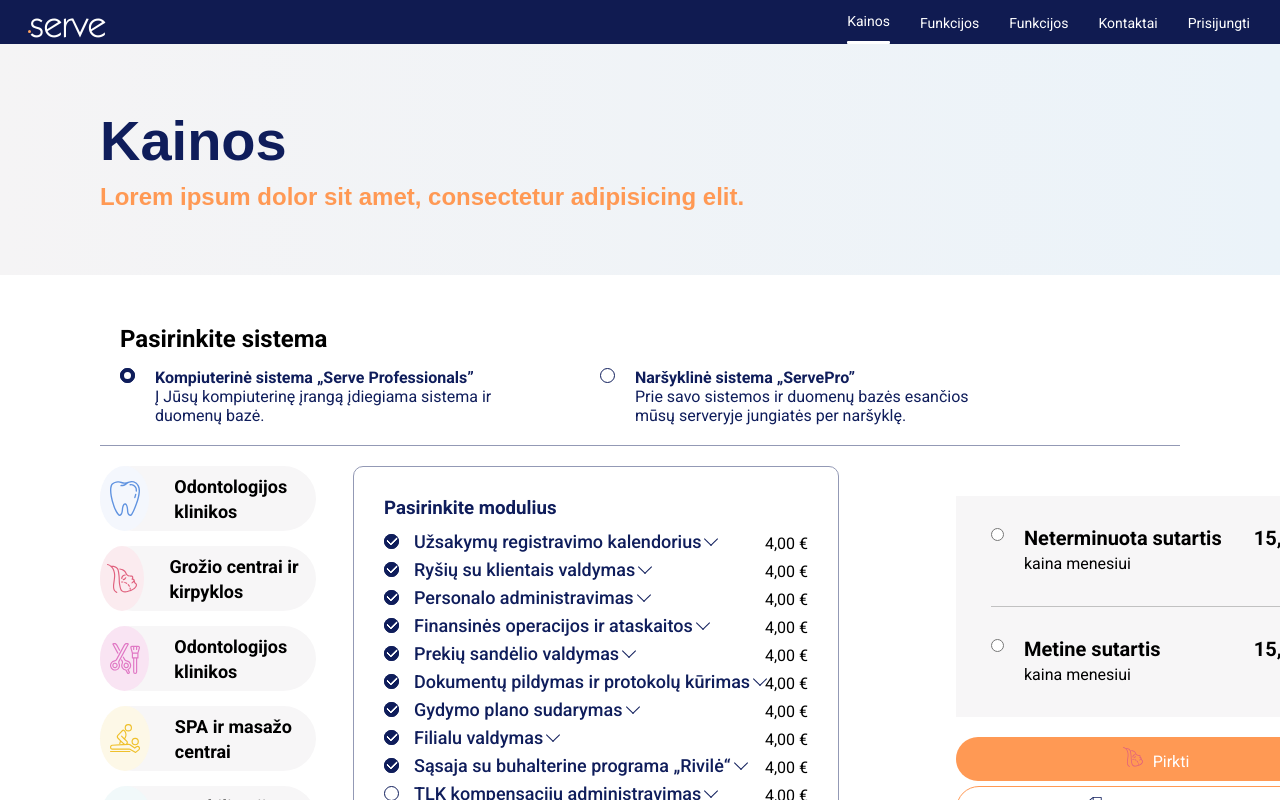
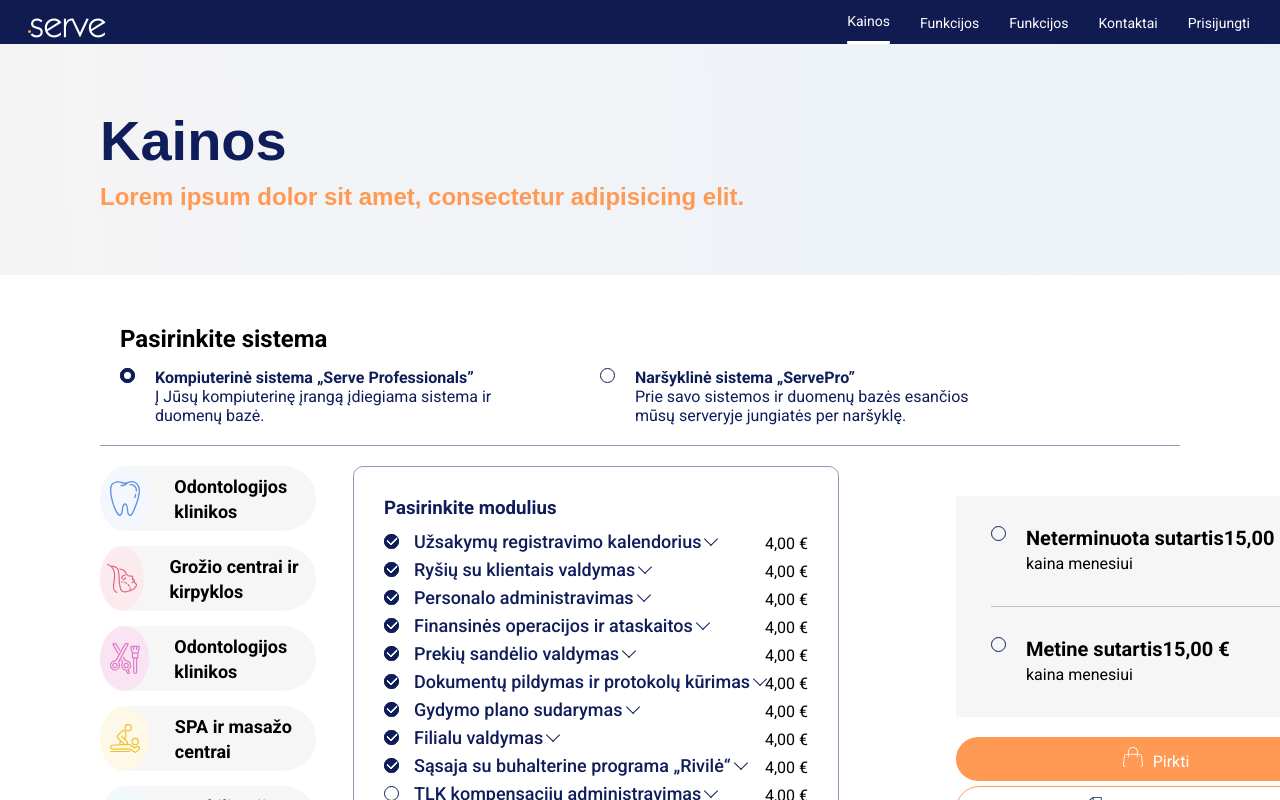
Before and after one commit to workbarnch/serve, a Next.js app: page /kainos in a window 1280 px wide. Shown: the top 800 px of the page. Built offline with nearby package versions, Linux system fonts and the light colour scheme; a web font is replaced by a local one.

Commit message:
new changes

```diff
--- a/src/components/chooseContract/ChooseContract.jsx
+++ b/src/components/chooseContract/ChooseContract.jsx
@@ -1,6 +1,7 @@
 import style from "../chooseContract/chooseContract.module.scss";
-import lock from "../../images/icons/klinikos.svg";
+import lock from "../../images/icons/krepselis.svg";
 import file from "../../images/icons/saskaitas.svg";
+import Radio from "../custom/radio/Radio";
 
 export default function ChooseContract() {
   return (
@@ -8,9 +9,7 @@
       <div className={style.buyContent}>
         <ul>
           <li>
-            <div>
-              <input type="radio" />
-            </div>
+            <Radio name={"choose__content"} id={"choose__content-1"} value={1}>
               <div>
                 <p>
                   <b>Neterminuota sutartis</b>
@@ -23,11 +22,10 @@
                 </span>
                 <span></span>
               </div>
+            </Radio>
           </li>
           <li>
-            <div>
-              <input type="radio" />
-            </div>
+            <Radio name={"choose__content"} id={"choose__content-2"} value={2}>
               <div>
                 <p>
                   <b>Metine sutartis</b>
@@ -40,11 +38,18 @@
                 </span>
                 <span></span>
               </div>
+            </Radio>
           </li>
         </ul>
         <div className={style.buttonWrapp}>
-            <a><img src={lock.src} alt="lock" /><span>Pirkti</span></a>
-            <a><img src={file.src} alt="" /><span>PDF pasiūlymas</span></a>
+          <a>
+            <img src={lock.src} alt="lock" />
+            <span>Pirkti</span>
+          </a>
+          <a>
+            <img src={file.src} alt="" />
+            <span>PDF pasiūlymas</span>
+          </a>
         </div>
       </div>
     </div>
--- a/src/components/chooseContract/chooseContract.module.scss
+++ b/src/components/chooseContract/chooseContract.module.scss
@@ -1,3 +1,9 @@
+$text-color: #0f1d5b;
+$border-color: #9399b5;
+
+$mobile: 480px;
+$ipade: 768px;
+
 .container {
   padding: 30px 100px;
 }
@@ -44,8 +50,7 @@
       margin-bottom: 5px;
     }
     a:nth-child(1) img,
-    a:nth-child(2) img
-    {
+    a:nth-child(2) img {
       width: 20px;
       height: 20px;
       margin-right: 10px;
@@ -60,8 +65,16 @@
       border: 1px solid #ff9954;
     }
 
-      a:nth-child(2) span {
-        color: #ff9954;
-      }
+    a:nth-child(2) span {
+      color: #ff9954;
+    }
   }
 }
+@media (max-width: $ipade) {
+  .container {
+    padding: 0;
+  }
+  .buyContent {
+    width: 100%;
+  }
+}
--- a/src/components/prices/prices.module.scss
+++ b/src/components/prices/prices.module.scss
@@ -214,6 +214,9 @@
         box-shadow: 0 0 5px rgba(0,0,0,.1);
       }
     }
+    .right__block{
+       width: 100%;
+    }
   }
 
   .employee__count {
```
Also changed, not shown: src/images/icons/krepselis.svg. Lines whose indentation alone changed are shown as unchanged.
